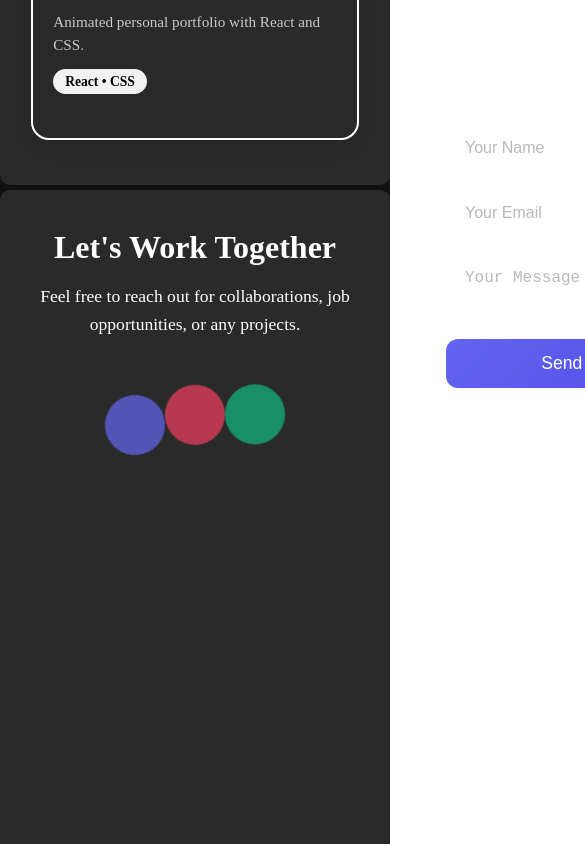
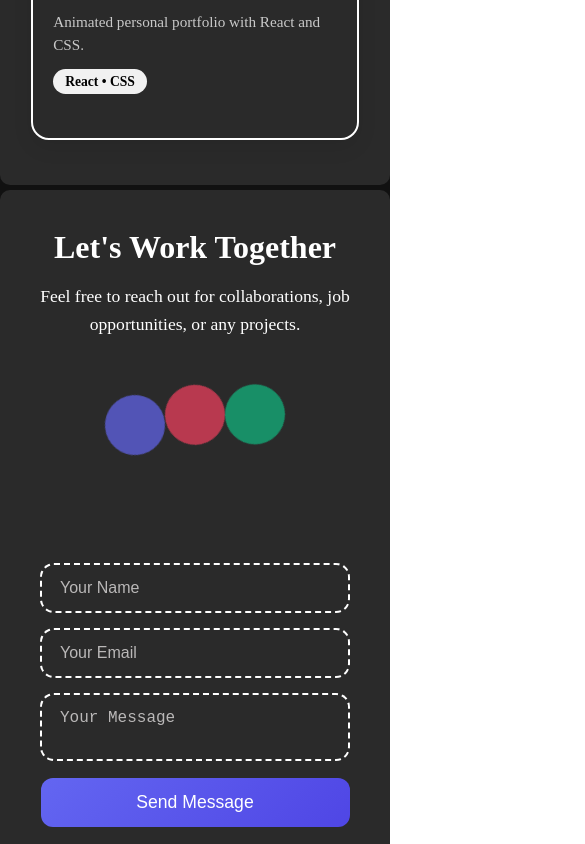
Before and after one commit to GTK-kala/Personal-Portfolio-App, a React (Vite) app in the folder Personal-Portfolio-App/: page / in a window 390 px wide. Shown: the part 4120-4964 px from the top of the page, 585 px wide, since content can reach past the window. Built offline with nearby package versions, Linux system fonts and the light colour scheme.

Commit message:
Working on navbar section

```diff
--- a/Personal-Portfolio-App/src/components/Contact/Contact.css
+++ b/Personal-Portfolio-App/src/components/Contact/Contact.css
@@ -286,13 +286,13 @@
     padding-bottom: 0px;
   }
   .contact-section_light {
-    height: 78vh;
+    height: 90vh;
   }
   .contact-section_night {
-    height: 78vh;
+    height: 90vh;
   }
   .contact-form{
     position: relative;
-    top: -100px;
+    top: -80px;
   }
 }
--- a/Personal-Portfolio-App/src/components/NavBar/NavBar.css
+++ b/Personal-Portfolio-App/src/components/NavBar/NavBar.css
@@ -215,6 +215,7 @@
 /* ======================== */
 
 @media (max-width: 900px) {
+
   .hamburger {
     display: flex;
   }
@@ -274,9 +275,6 @@
 }
 
 @media (max-width: 400px) {
-  .header {
-    margin-top: 7px;
-  }
   .hamburger {
     width: 26px;
     height: 20px;
```
